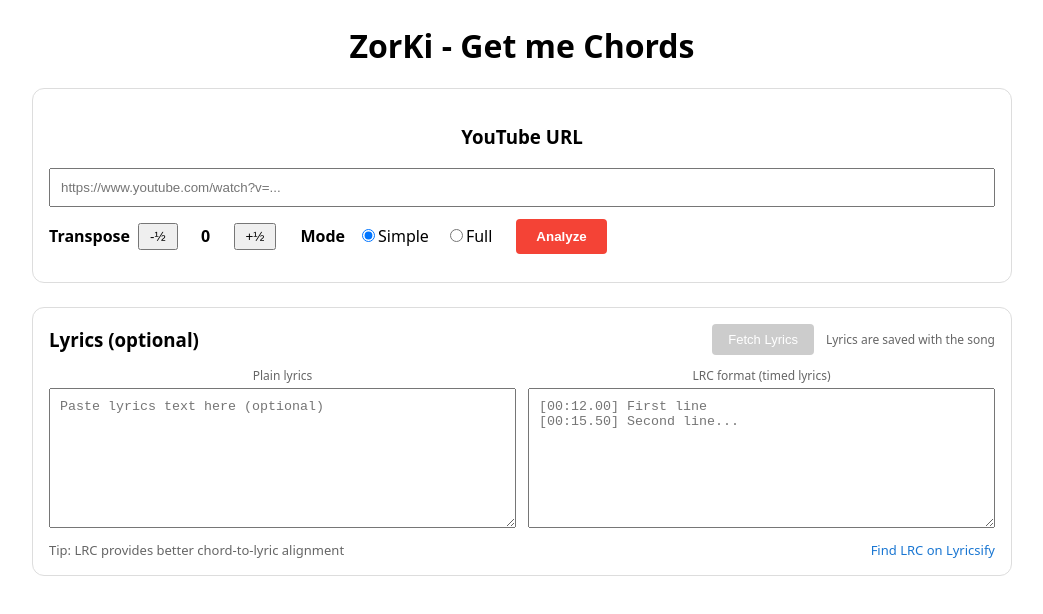
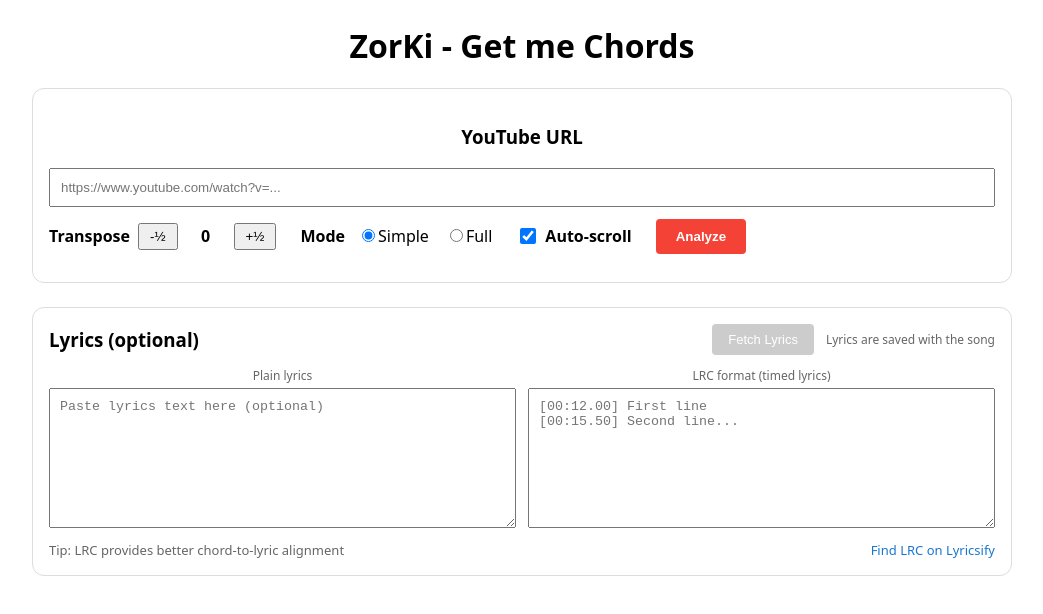
Before and after one commit to shayzalman/guitar-chords-generator, a Next.js app in the folder client/: page / in a window 1280 px wide. Shown: the top 614 px of the page, without its empty margins (118-1161 px from the left). Built offline with nearby package versions, Linux system fonts and the light colour scheme.

Commit message:
Add auto-scroll toggle in UI
- Introduce checkbox to enable or disable auto-scrolling feature in the client.

```diff
--- a/client/pages/index.jsx
+++ b/client/pages/index.jsx
@@ -343,6 +343,18 @@
                 onChange={() => setMode("full")}
               />
               Full
+            </label>
+          </div>
+
+          <div style={{ display: "flex", gap: 8, alignItems: "center" }}>
+            <label style={{ display: "flex", alignItems: "center", gap: 6, cursor: "pointer" }}>
+              <input
+                type="checkbox"
+                checked={autoScroll}
+                onChange={(e) => setAutoScroll(e.target.checked)}
+                style={{ width: 16, height: 16, cursor: "pointer" }}
+              />
+              <b>Auto-scroll</b>
             </label>
           </div>
 
```
